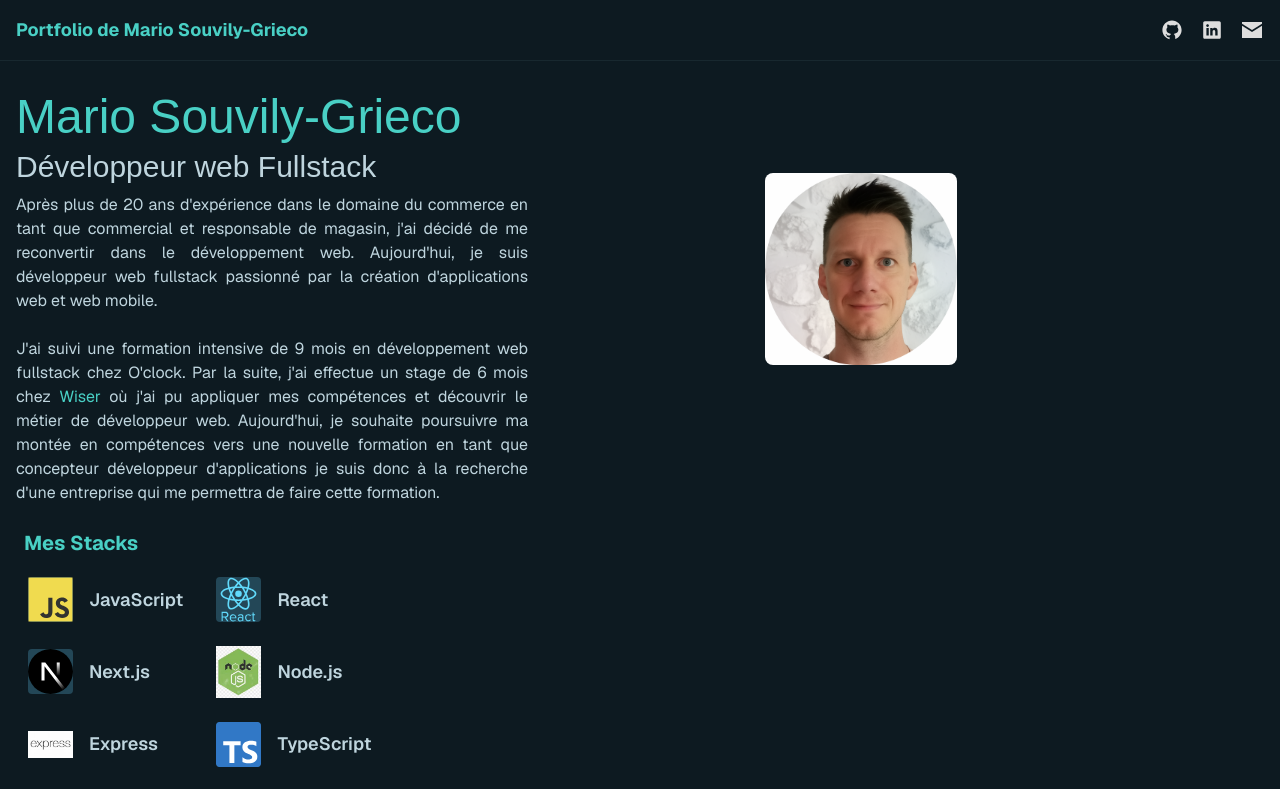
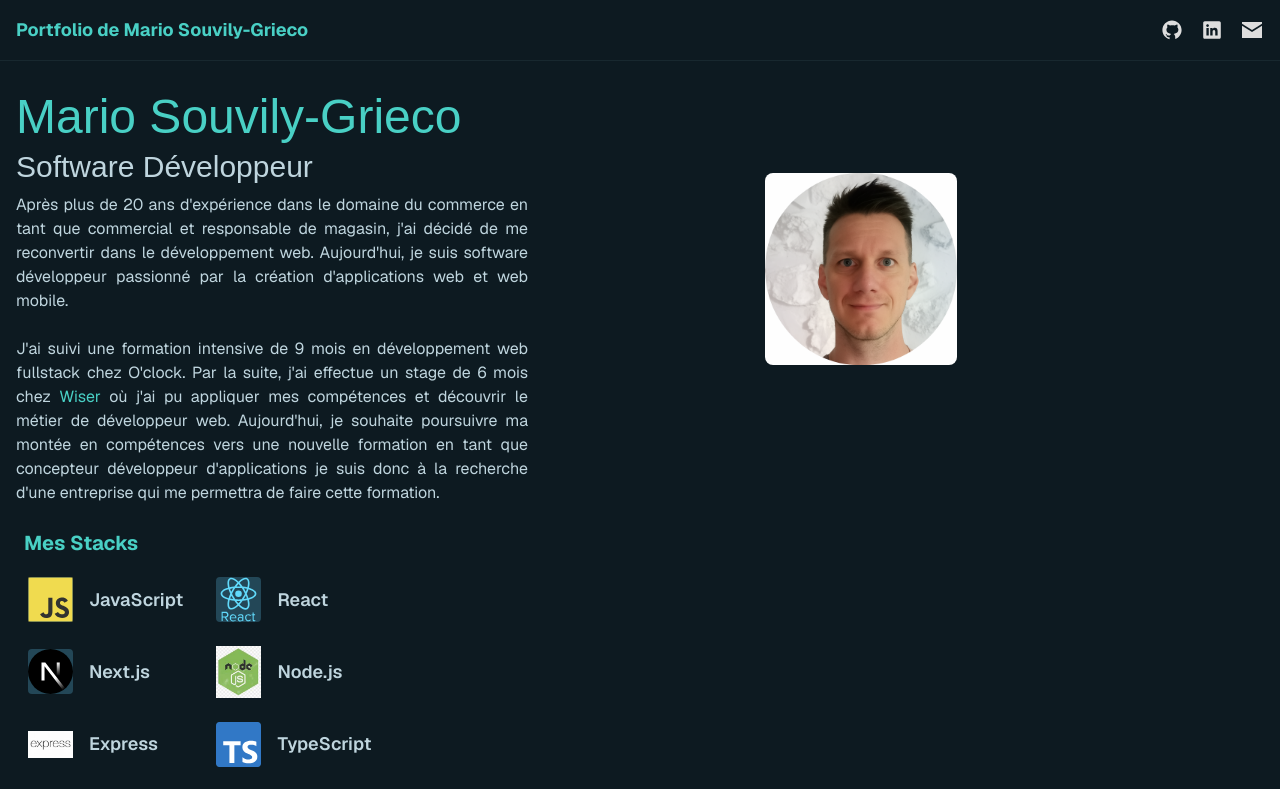
Before and after one commit to mario-souvily/portofolio2, a Next.js app: page / in a window 1280 px wide. Shown: the top 789 px of the page. Built offline with nearby package versions, Linux system fonts and the light colour scheme; a web font is replaced by a local one.

Commit message:
modif profil

```diff
--- a/app/components/hero.tsx
+++ b/app/components/hero.tsx
@@ -4,12 +4,12 @@ export const Hero = () => {
     <section className="flex max-md:flex-col items-start">
       <div className="flex-[3] w-full flex flex-col gap-2">
         <h2 className="font-caption text-5xl text-primary">Mario Souvily-Grieco</h2>
-        <h3 className="text-3xl font-caption">Développeur web Fullstack</h3>
+        <h3 className="text-3xl font-caption">Software Développeur</h3>
         <p className="mb-4 max-w-lg text-justify">
           Après plus de 20 ans d'expérience dans le domaine du commerce
           en tant que commercial et responsable de magasin,
           j'ai décidé de me reconvertir dans le développement web.
-          Aujourd'hui, je suis développeur web fullstack
+          Aujourd'hui, je suis software développeur
           passionné par la création d'applications web et web mobile.
         </p>
         <p className="mb-4 max-w-lg text-justify">
--- a/app/data/career.ts
+++ b/app/data/career.ts
@@ -4,7 +4,7 @@ export const Parcours = [
     description:
       "Conception et implémentation d'une plateforme de benchmark produit ",
     stack: "Next.js, React, Tailwind CSS, TypeScript, Prisma, MySQL",
-    role: "Stagiaire Développeur web fullstack",
+    role: "Stagiaire Software Développeur",
     image: "/images/wiser.jpg",
     date: "2025-2025",
   },
--- a/app/data/contact.ts
+++ /dev/null
@@ -1,6 +0,0 @@
-export const Contact = {
-  title: "Contact",
-  image: "/images/email.png",
-  description: "toto",
-  url: "mailto:armco@hotmail.fr",
-};
```
